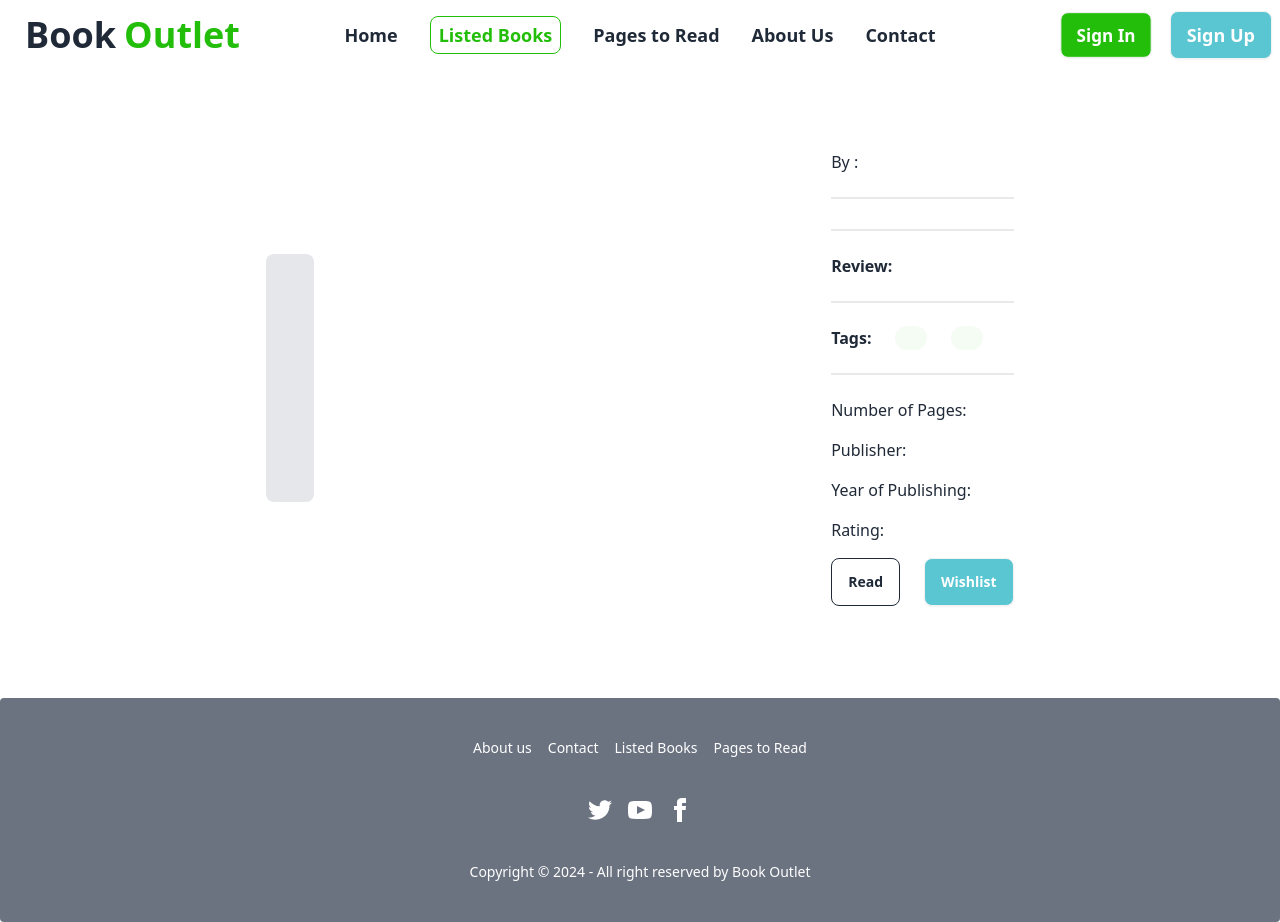
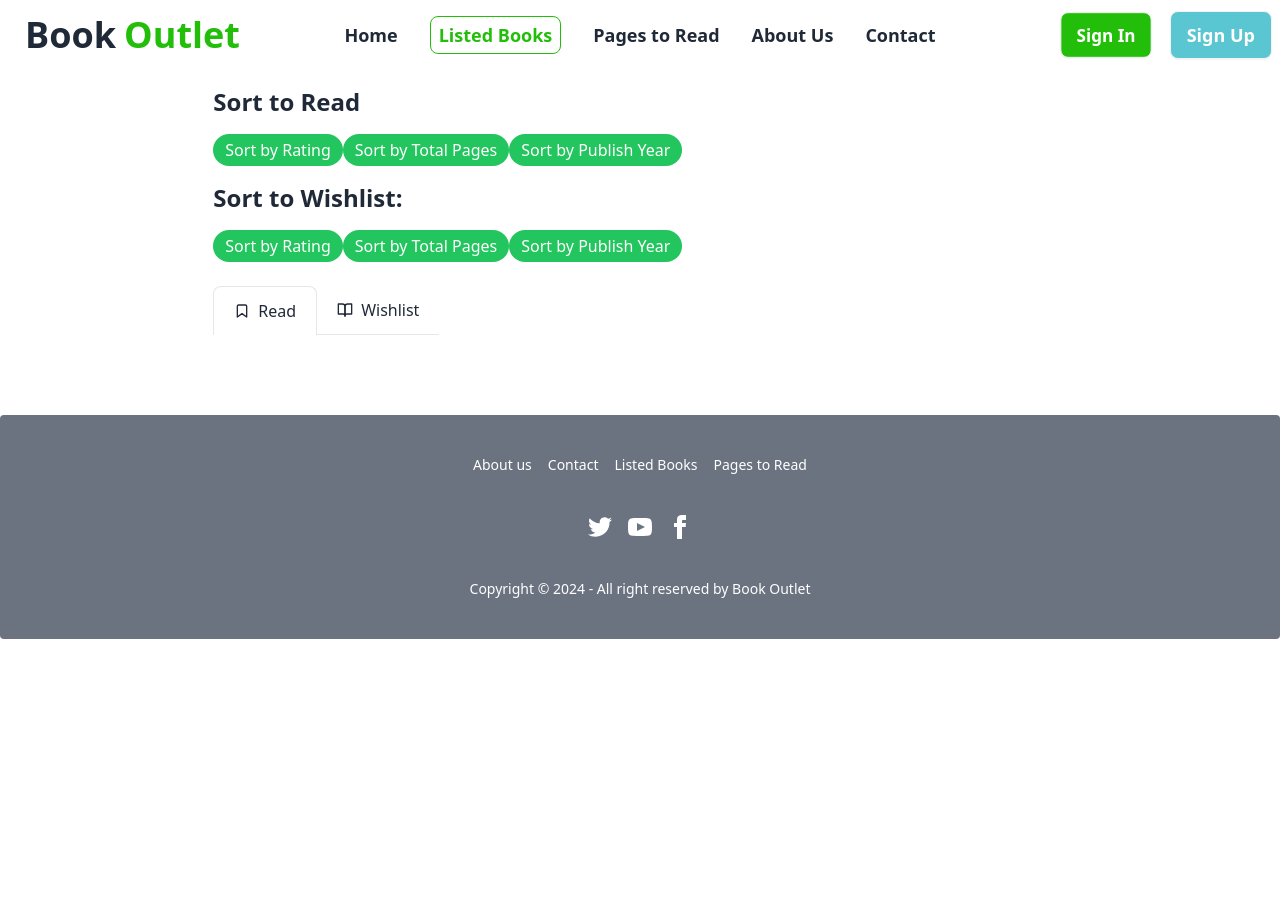
Before and after one commit to msahrana/b9-a8, a React (Vite) app: page /books/read in a window 1280 px wide. After the commit the page ends 800 px from the top, so only its background shows below. Built offline with nearby package versions, Linux system fonts and the light colour scheme.

Commit message:
read and wishlist part is added

```diff
--- a/src/components/BookDetails/BookDetails.jsx
+++ b/src/components/BookDetails/BookDetails.jsx
@@ -1,6 +1,6 @@
 import {useEffect, useState} from "react";
 import {useLoaderData, useParams} from "react-router-dom";
-import {saveToLocalStorage} from "../../utility/localStorage";
+import {saveLocalStorage, saveToLocalStorage} from "../../utility/localStorage";
 
 const BookDetails = () => {
   const [bookDetails, setBookDetails] = useState({});
@@ -12,7 +12,7 @@ const BookDetails = () => {
   };
 
   const handleWishlist = () => {
-    saveToLocalStorage(bookDetails);
+    saveLocalStorage(bookDetails);
   };
 
   useEffect(() => {
--- a/src/components/Navbar/Navbar.jsx
+++ b/src/components/Navbar/Navbar.jsx
@@ -99,7 +99,7 @@ const Navbar = () => {
                 ? "text-[#23be0a] text-lg border border-[#23be0a] px-2 py-1 font-bold rounded-lg"
                 : "font-bold text-lg"
             }
-            to="/books"
+            to="/books/read"
           >
             Listed Books
           </NavLink>
--- /dev/null
+++ b/src/components/Read/Read.jsx
@@ -0,0 +1,24 @@
+import {useEffect, useState} from "react";
+import {getFromLocalStorage} from "../../utility/localStorage";
+import ListedBookCard from "../../pages/ListedBooks/ListedBookCard";
+
+const Read = () => {
+  const [listedBooks, setListedBooks] = useState([]);
+
+  useEffect(() => {
+    setListedBooks(getFromLocalStorage());
+  }, []);
+
+  return (
+    <div className="mt-20">
+      {listedBooks.map((listedBook) => (
+        <ListedBookCard
+          key={listedBook.id}
+          listedBook={listedBook}
+        ></ListedBookCard>
+      ))}
+    </div>
+  );
+};
+
+export default Read;
--- /dev/null
+++ b/src/components/SortBy/SortBy.jsx
@@ -0,0 +1,90 @@
+import {useEffect, useState} from "react";
+
+const SortBy = () => {
+  const [data, setData] = useState([]);
+
+  useEffect(() => {
+    const storedData = localStorage.getItem("read");
+    if (storedData) {
+      setData(JSON.parse(storedData));
+    }
+  }, []);
+
+  const sortByRating = () => {
+    const sortedData = [...data].sort((a, b) => a.rating - b.rating);
+    setData(sortedData);
+  };
+
+  const sortByTotalPages = () => {
+    const sortedData = [...data].sort((a, b) => a.total_pages - b.total_pages);
+    setData(sortedData);
+  };
+
+  const sortByPublishYear = () => {
+    const sortedData = [...data].sort(
+      (a, b) => a.year_of_publishing - b.year_of_publishing
+    );
+    setData(sortedData);
+  };
+
+  return (
+    <div>
+      <div>
+        <h1 className="text-2xl font-semibold my-4">Sort to Read</h1>
+        <button
+          onClick={sortByRating}
+          className="bg-green-500 rounded-full px-3 py-1 text-white"
+        >
+          Sort by Rating
+        </button>
+        <button
+          onClick={sortByTotalPages}
+          className="bg-green-500 rounded-full px-3 py-1 text-white"
+        >
+          Sort by Total Pages
+        </button>
+        <button
+          onClick={sortByPublishYear}
+          className="bg-green-500 rounded-full px-3 py-1 text-white"
+        >
+          Sort by Publish Year
+        </button>
+      </div>
+
+      <div>
+        <h1 className="text-2xl font-semibold my-4">Sort to Wishlist:</h1>
+        <button
+          onClick={sortByRating}
+          className="bg-green-500 rounded-full px-3 py-1 text-white"
+        >
+          Sort by Rating
+        </button>
+        <button
+          onClick={sortByTotalPages}
+          className="bg-green-500 rounded-full px-3 py-1 text-white"
+        >
+          Sort by Total Pages
+        </button>
+        <button
+          onClick={sortByPublishYear}
+          className="bg-green-500 rounded-full px-3 py-1 text-white"
+        >
+          Sort by Publish Year
+        </button>
+      </div>
+
+      <ul>
+        {data.map((item, index) => (
+          <li key={index}>
+            <div>Rating: {item.rating}</div>
+            <div>Total Pages: {item.total_page}</div>
+            <div>Publish Year: {item.publish_year}</div>
+            <img src={item.image} alt="Book cover" />
+          </li>
+        ))}
+      </ul>
+    </div>
+  );
+};
+
+export default SortBy;
--- /dev/null
+++ b/src/components/Wishlist/Wishlist.jsx
@@ -0,0 +1,24 @@
+import {useEffect, useState} from "react";
+import {getWishFromLocalStorage} from "../../utility/localStorage";
+import ListedBookCard from "../../pages/ListedBooks/ListedBookCard";
+
+const Wishlist = () => {
+  const [listedBooks, setListedBooks] = useState([]);
+
+  useEffect(() => {
+    setListedBooks(getWishFromLocalStorage());
+  }, []);
+
+  return (
+    <div className="mt-20">
+      {listedBooks.map((listedBook) => (
+        <ListedBookCard
+          key={listedBook.id}
+          listedBook={listedBook}
+        ></ListedBookCard>
+      ))}
+    </div>
+  );
+};
+
+export default Wishlist;
--- a/src/pages/Contact/Contact.jsx
+++ b/src/pages/Contact/Contact.jsx
@@ -22,7 +22,7 @@ const Contact = () => {
           <input
             id="name"
             type="text"
-            placeholder=""
+            placeholder="Your Name Here ..."
             className="w-full p-3 rounded dark:bg-gray-100 border-2"
           />
         </div>
@@ -33,6 +33,7 @@ const Contact = () => {
           <input
             id="email"
             type="email"
+            placeholder="Your Email Here ..."
             className="w-full p-3 rounded dark:bg-gray-100 border-2"
           />
         </div>
@@ -43,6 +44,7 @@ const Contact = () => {
           <textarea
             id="message"
             rows="3"
+            placeholder="Write Your Comment Here ..."
             className="w-full p-3 rounded dark:bg-gray-100 border-2"
           ></textarea>
         </div>
--- a/src/pages/ListedBooks/ListedBooks.jsx
+++ b/src/pages/ListedBooks/ListedBooks.jsx
@@ -1,23 +1,62 @@
-import {useEffect, useState} from "react";
-import {getFromLocalStorage} from "../../utility/localStorage";
-import ListedBookCard from "./ListedBookCard";
+import {useState} from "react";
+import {Link, Outlet} from "react-router-dom";
+import SortBy from "../../components/SortBy/SortBy";
 
 const ListedBooks = () => {
-  const [listedBooks, setListedBooks] = useState([]);
-  console.log(listedBooks);
-
-  useEffect(() => {
-    setListedBooks(getFromLocalStorage());
-  }, []);
+  const [tabIndex, setTabIndex] = useState(0);
 
   return (
-    <div className="mt-20">
-      {listedBooks.map((listedBook) => (
-        <ListedBookCard
-          key={listedBook.id}
-          listedBook={listedBook}
-        ></ListedBookCard>
-      ))}
+    <div>
+      <div className="container mx-auto w-2/3 mb-6">
+        <SortBy></SortBy>
+      </div>
+      {/* tabs */}
+      <div className="flex items-center -mx-4 overflow-x-auto overflow-y-hidden sm:justify-start flex-nowrap dark:bg-gray-100 dark:text-gray-800 w-2/3 mx-auto">
+        <Link
+          to={`read`}
+          onClick={() => setTabIndex(0)}
+          className={`flex items-center flex-shrink-0 px-5 py-3 space-x-2 ${
+            tabIndex === 0 ? "border border-b-0" : "border-b"
+          } rounded-t-lg dark:border-gray-600 dark:text-gray-900`}
+        >
+          <svg
+            xmlns="http://www.w3.org/2000/svg"
+            viewBox="0 0 24 24"
+            fill="none"
+            stroke="currentColor"
+            strokeWidth="2"
+            strokeLinecap="round"
+            strokeLinejoin="round"
+            className="w-4 h-4"
+          >
+            <path d="M19 21l-7-5-7 5V5a2 2 0 0 1 2-2h10a2 2 0 0 1 2 2z"></path>
+          </svg>
+          <span>Read</span>
+        </Link>
+        <Link
+          to={`wishlist`}
+          onClick={() => setTabIndex(1)}
+          className={`flex items-center flex-shrink-0 px-5 py-3 space-x-2 ${
+            tabIndex === 1 ? "border border-b-0" : "border-b"
+          } rounded-t-lg dark:border-gray-600 dark:text-gray-900`}
+        >
+          <svg
+            xmlns="http://www.w3.org/2000/svg"
+            viewBox="0 0 24 24"
+            fill="none"
+            stroke="currentColor"
+            strokeWidth="2"
+            strokeLinecap="round"
+            strokeLinejoin="round"
+            className="w-4 h-4"
+          >
+            <path d="M2 3h6a4 4 0 0 1 4 4v14a3 3 0 0 0-3-3H2z"></path>
+            <path d="M22 3h-6a4 4 0 0 0-4 4v14a3 3 0 0 1 3-3h7z"></path>
+          </svg>
+          <span>Wishlist</span>
+        </Link>
+      </div>
+      <Outlet></Outlet>
     </div>
   );
 };
--- a/src/utility/localStorage.js
+++ b/src/utility/localStorage.js
@@ -5,34 +5,37 @@ export const getFromLocalStorage = () => {
   return book;
 };
 
+export const getWishFromLocalStorage = () => {
+  const book = JSON.parse(localStorage.getItem("wishlist")) || [];
+  return book;
+};
+
 export const saveToLocalStorage = (book) => {
-  console.log(book);
   const saveBook = JSON.parse(localStorage.getItem("read")) || [];
-  console.log(saveBook);
-  const isExist = saveBook.find((item) => item.id == book.id);
-  if (!isExist) {
+  const isRead = saveBook.find((item) => item.id == book.id);
+  if (!isRead) {
     saveBook.push(book);
     localStorage.setItem("read", JSON.stringify(saveBook));
     swal("Good job!", "You read this book completely!", "success");
     return;
   } else {
-    swal("Sorry!", "Already uou read this type book!", "error");
+    swal("Sorry!", "Already exist!", "error");
     return;
   }
 };
 
-export const saveLocalStorage = (book) => {
-  console.log(book);
+export const saveLocalStorage = (booked) => {
+  const saveBooked = JSON.parse(localStorage.getItem("wishlist")) || [];
   const saveBook = JSON.parse(localStorage.getItem("read")) || [];
-  console.log(saveBook);
-  const isExist = saveBook.find((item) => item.id == book.id);
-  if (!isExist) {
-    saveBook.push(book);
-    localStorage.setItem("read", JSON.stringify(saveBook));
-    swal("Good job!", "You read this book completely!", "success");
+  const isWish = saveBooked.find((items) => items.id == booked.id);
+  const isRead = saveBook.find((item) => item.id == booked.id);
+  if (!isWish && !isRead) {
+    saveBooked.push(booked);
+    localStorage.setItem("wishlist", JSON.stringify(saveBooked));
+    swal("Good job!", "You Wishes this book completely!", "success");
     return;
   } else {
-    swal("Sorry!", "Already uou read this type book!", "error");
+    swal("Sorry!", "Already exist!", "error");
     return;
   }
 };
```
Also changed, not shown: src/routes/Routes/Routes.jsx (+13 -0 lines).
